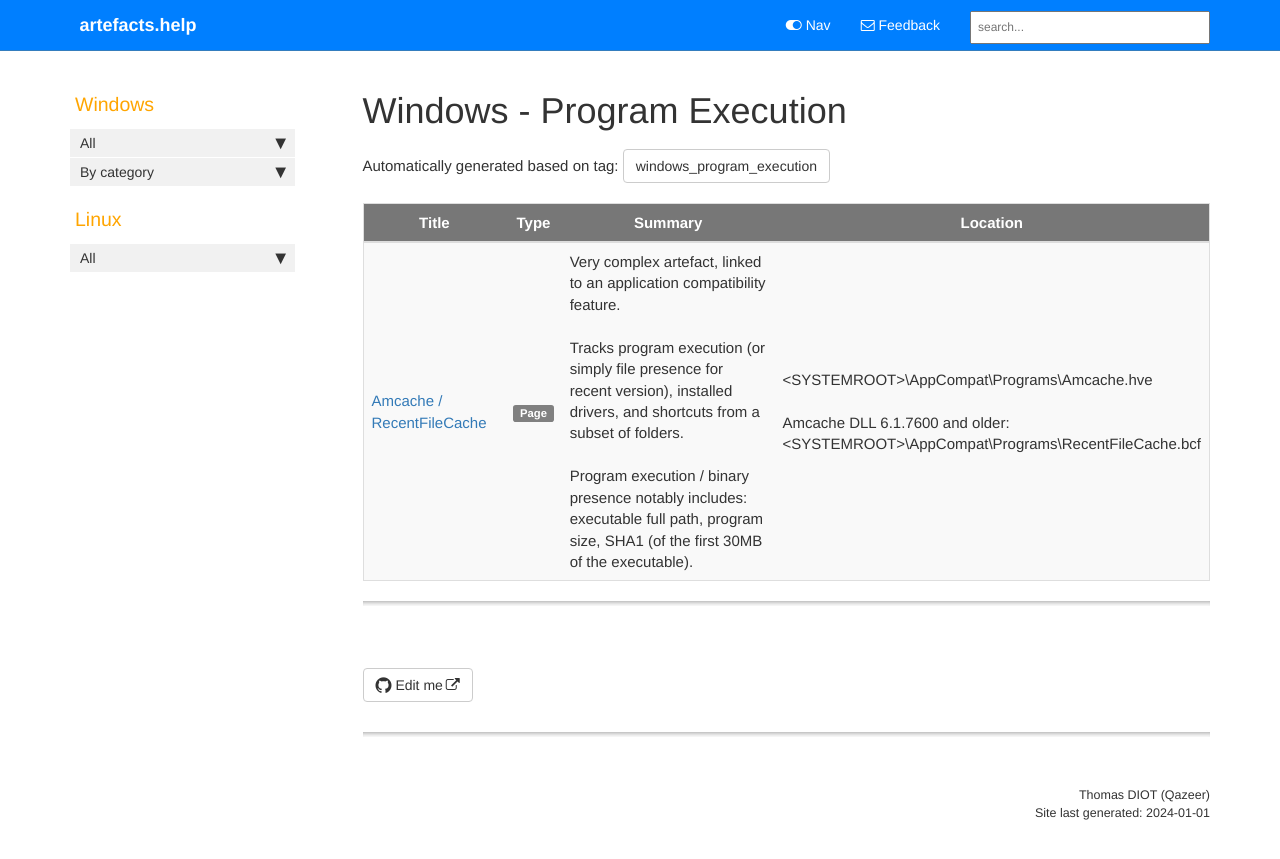
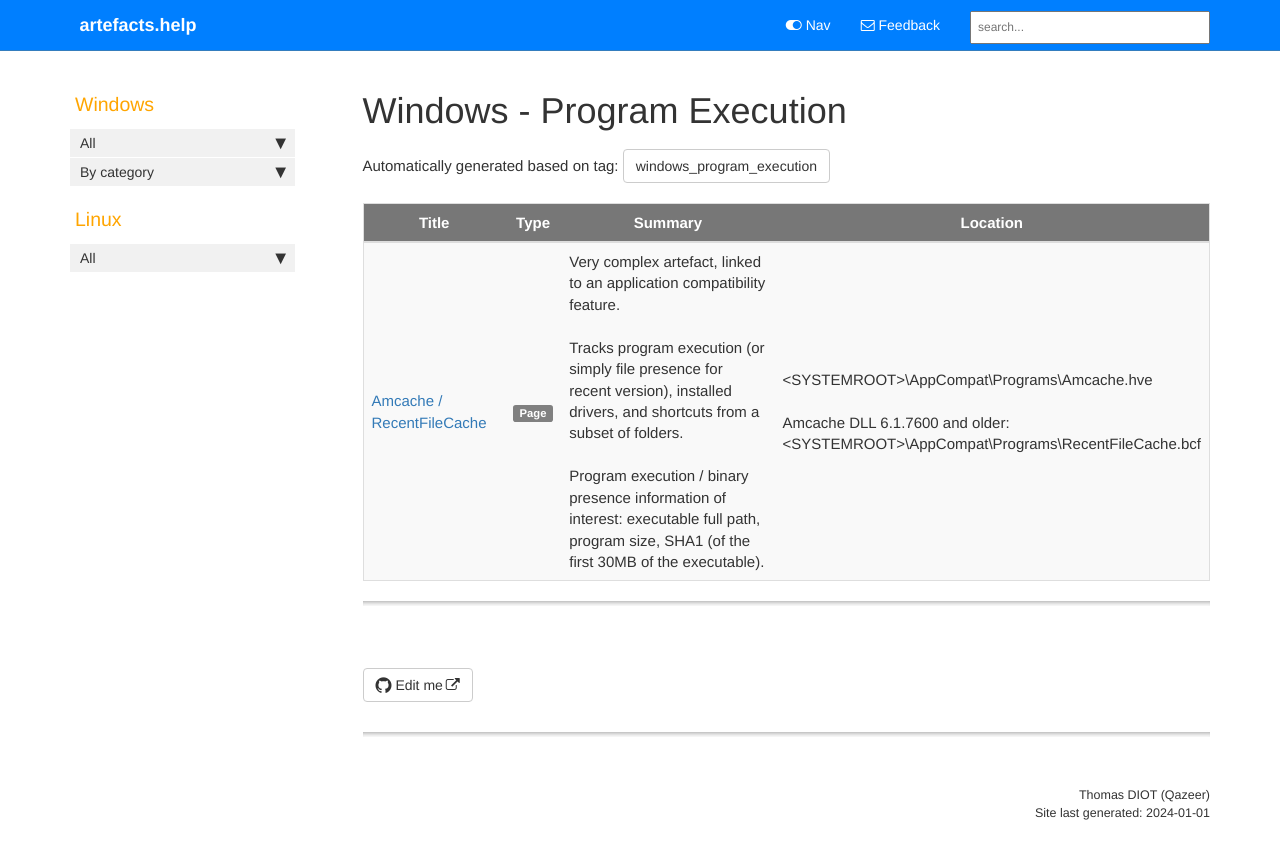
Before and after one commit to Qazeer/artefacts.help, a Jekyll site: the page built from pages/tags/tag_windows_program_execution.md, in a window 1280 px wide. Shown: the top 859 px of the page. Built offline with Jekyll 4.4.1, drawn with Linux system fonts in a browser that asks for light colours; our own code applies the rules of GitHub Pages for plain Markdown files; comment, search, counter and statistics services are not loaded.

Commit message:
[Artefact] Amcache - Update summary

```diff
--- a/pages/windows/amcache.md
+++ b/pages/windows/amcache.md
@@ -1,6 +1,6 @@
 ---
 title: Amcache / RecentFileCache
-summary: 'Very complex artefact, linked to an application compatibility feature.\n\nTracks program execution (or simply file presence for recent version), installed drivers, and shortcuts from a subset of folders.\n\nProgram execution / binary presence notably includes: executable full path, program size, SHA1 (of the first 30MB of the executable).'
+summary: 'Very complex artefact, linked to an application compatibility feature.\n\nTracks program execution (or simply file presence for recent version), installed drivers, and shortcuts from a subset of folders.\n\nProgram execution / binary presence information of interest: executable full path, program size, SHA1 (of the first 30MB of the executable).'
 keywords: Amcache, RecentFileCache
 tags:
   - windows_program_execution
```
